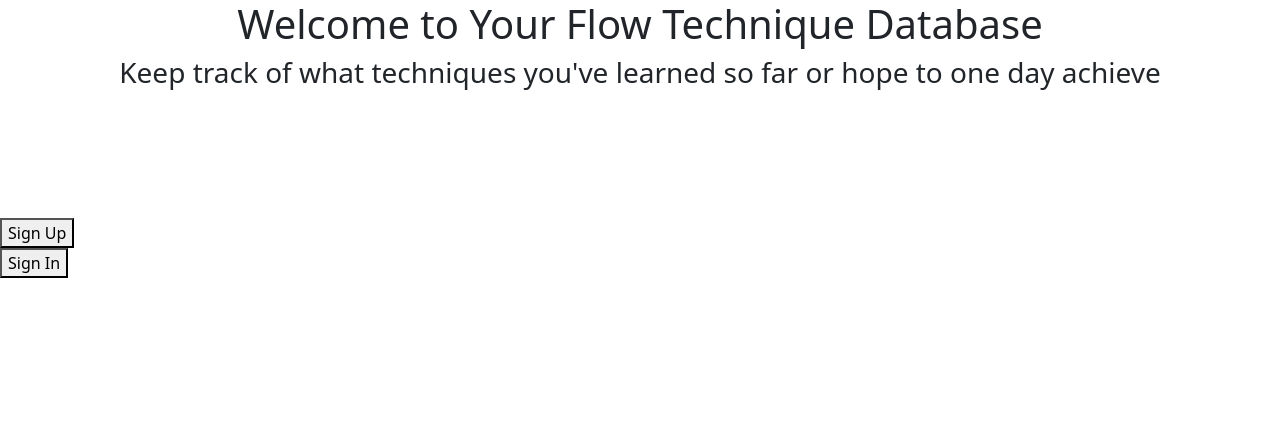
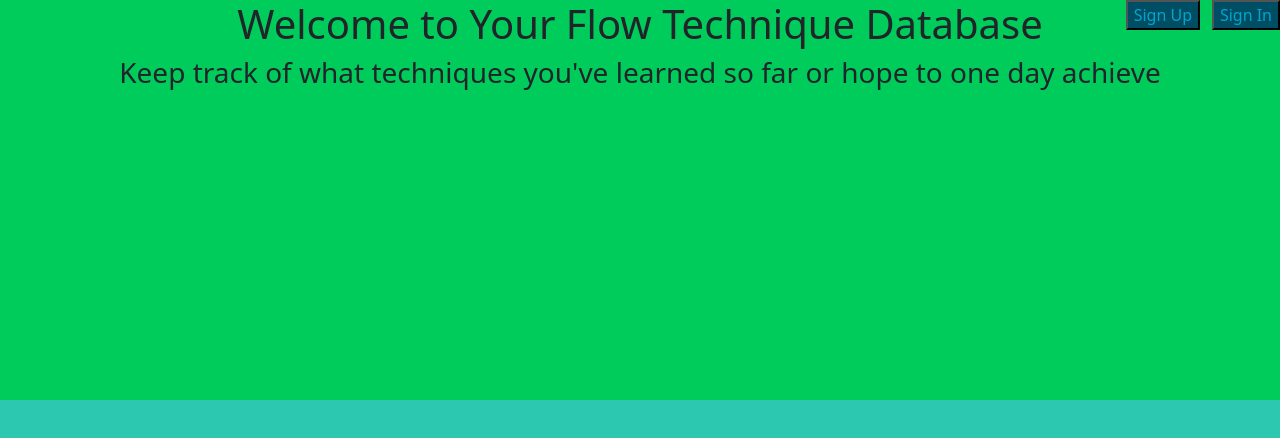
Before and after one commit to cdgrgis/flowtech-client, a website built with webpack: page index.html in a window 1280 px wide. Built offline with nearby package versions, Linux system fonts and the light colour scheme.

Commit message:
Started basic styling

```diff
--- a/app/styles/index.scss
+++ b/app/styles/index.scss
@@ -1,17 +1,26 @@
 @import '~bootstrap/scss/bootstrap';
 
+@import './variables.scss';
+
+
 body {
+  background-color: $primary-turquoise;
 
 }
 
-// header {
+header {
+  background-color: $primary-pastel-green;
+  background-repeat: no-repeat;
+  background-size: cover;
+  max-height: 100%;
+  height: 400px;
+}
 
-//   background-repeat: no-repeat;
-//   background-size: cover;
-//   max-height: 100%;
-//   height: 400px;
-// }
+button {
+  background-color: $primary-eagle-green;
+  color: $primary-cerulean;
 
+}
 
 input.input-optional {
 
@@ -25,6 +34,24 @@ input.input-optional {
 
 .underline {
   text-decoration: underline;
+}
+
+button .before-sign-in-button {
+  height: 30px;
+}
+
+#sign-up-modal-button {
+  position: absolute;
+  top: 0;
+  right: 0;
+  margin-right: 80px;
+}
+
+#sign-in-modal-button {
+  position: absolute;
+  top: 0;
+  right: 0;
+
 }
 
 #database-content-display {
--- /dev/null
+++ b/app/styles/variables.scss
@@ -0,0 +1,13 @@
+$primary-eagle-green: rgba(0, 78, 100, 1);
+$primary-cerulean: rgba(0, 165, 207, 1);
+$primary-pastel-green: rgba(0, 204, 92, 1);
+$primary-turquoise: rgba(45, 200, 176, 1);;
+$primary-forest-green: rgba(28, 135, 35, 1);
+
+:export {
+  primary-eagle-green: $primary-eagle-green;
+  primary-cerulean: $primary-cerulean;
+  primary-pastel-green: $primary-pastel-green;
+  primary-turquoise: $primary-turquoise;
+  primary-forest-green: $primary-forest-green;
+}
--- a/index.html
+++ b/index.html
@@ -24,6 +24,8 @@
           </form>
           <div id="search-username-error-display"></div>
         </section>
+
+
       </header>
       <br>
       <br>
@@ -31,7 +33,7 @@
 
       <section id="before-sign-in">
 
-        <button id="sign-up-modal-button">Sign Up</button>
+        <button id="sign-up-modal-button" class="before-sign-in-button">Sign Up</button>
         <div id="sign-up-modal" class="modal">
 
           <div class="modal-content">
@@ -59,7 +61,7 @@
 
 
         <!-- Button to open sign-in modal -->
-        <button id="sign-in-modal-button">Sign In</button>
+        <button id="sign-in-modal-button" class="before-sign-in-button">Sign In</button>
 
         <!-- Sign in Modal -->
         <div id="sign-in-modal" class="modal">
@@ -87,6 +89,7 @@
         </div>
         <!-- Displays success messages -->
         <div id="sign-in-display"></div>
+
 
       </section>
 
```
